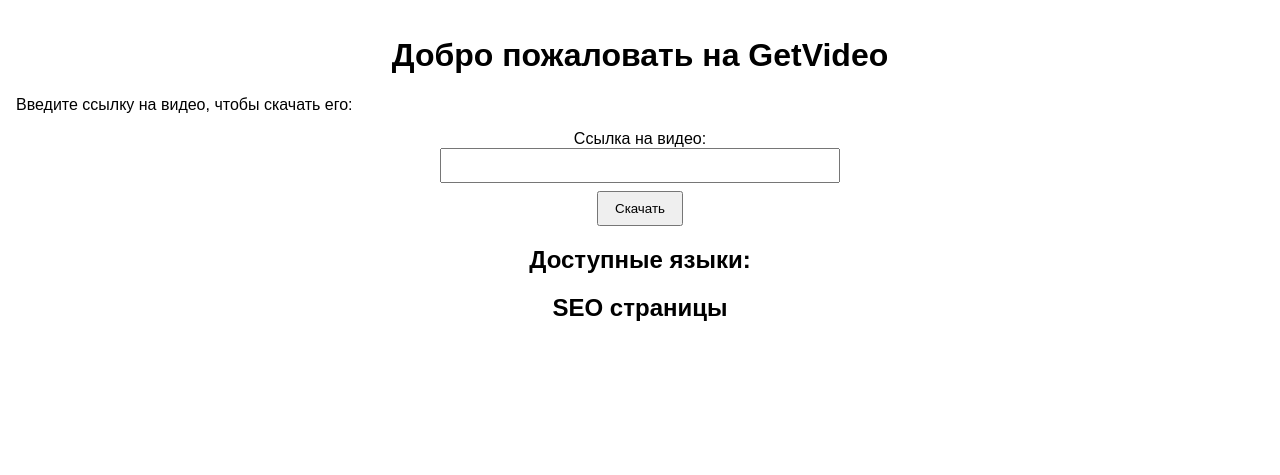
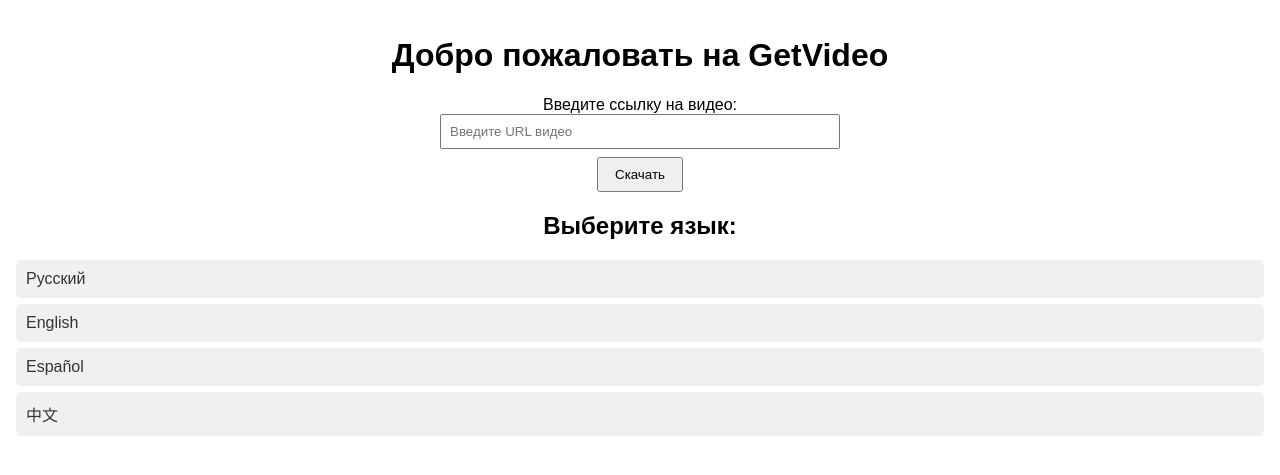
Before and after one commit to BorisVaneev/getvideo-live, a Flask app: page / in a window 1280 px wide. Shown: the top 475 px of the page. Run offline with Flask 3, Linux system fonts and the light colour scheme; some libraries are stand-ins or nearby versions.

Commit message:
Update index.html

```diff
--- a/templates/index.html
+++ b/templates/index.html
@@ -3,37 +3,23 @@
 <head>
     <meta charset="UTF-8">
     <meta name="viewport" content="width=device-width, initial-scale=1.0">
-    <title>Главная страница - GetVideo</title>
-    <link rel="stylesheet" href="/static/style.css">
+    <title>Главная страница</title>
+    <link rel="stylesheet" href="{{ url_for('static', filename='style.css') }}">
 </head>
 <body>
-
     <h1>Добро пожаловать на GetVideo</h1>
-    <p>Введите ссылку на видео, чтобы скачать его:</p>
-
     <form action="/download" method="POST">
-        <label for="url">Ссылка на видео:</label>
-        <input type="text" id="url" name="url" required>
+        <label for="url">Введите ссылку на видео:</label>
+        <input type="text" id="url" name="url" placeholder="Введите URL видео" required>
         <button type="submit">Скачать</button>
     </form>
 
-    <h2>Доступные языки:</h2>
+    <h2>Выберите язык:</h2>
     <ul>
-        {% for lang in languages %}
-            <li><a href="/{{ lang }}">Перейти на {{ lang.upper() }} страницы</a></li>
-        {% endfor %}
+        <li><a href="/ru/page1">Русский</a></li>
+        <li><a href="/en/page1">English</a></li>
+        <li><a href="/es/page1">Español</a></li>
+        <li><a href="/zh/page1">中文</a></li>
     </ul>
-
-    <h2>SEO страницы</h2>
-    <ul>
-        {% for lang in languages %}
-            <li><a href="/{{ lang }}/group1">Группа 1 - {{ lang.upper() }}</a></li>
-            <li><a href="/{{ lang }}/group2">Группа 2 - {{ lang.upper() }}</a></li>
-            <li><a href="/{{ lang }}/group3">Группа 3 - {{ lang.upper() }}</a></li>
-            <li><a href="/{{ lang }}/group4">Группа 4 - {{ lang.upper() }}</a></li>
-            <li><a href="/{{ lang }}/group5">Группа 5 - {{ lang.upper() }}</a></li>
-        {% endfor %}
-    </ul>
-
 </body>
 </html>
```
